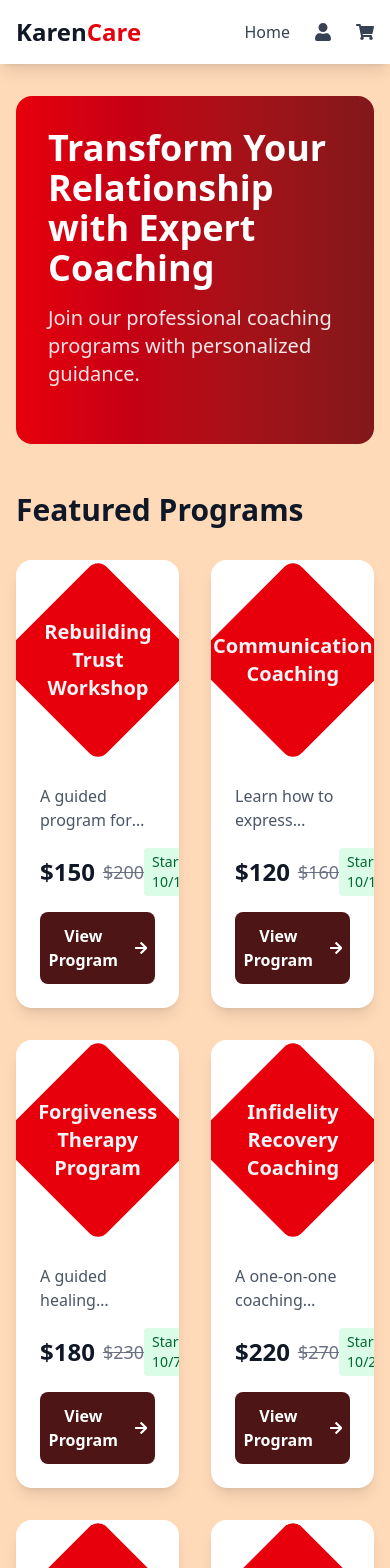
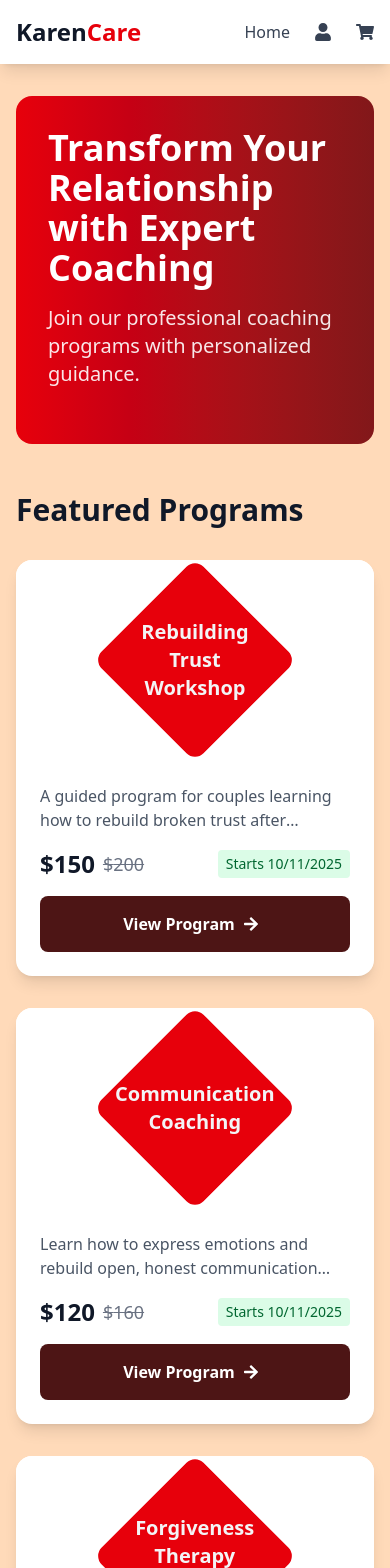
Before and after one commit to NetguardianSolution/KarenCare, a React (Vite) app: page / in a window 390 px wide. Shown: the top 1568 px of the page. Built offline with nearby package versions, Linux system fonts and the light colour scheme.

Commit message:
minor changes

```diff
--- a/src/pages/Home.jsx
+++ b/src/pages/Home.jsx
@@ -24,7 +24,7 @@ const Home = () => {
           {/* Featured Products */}
           <div className="mb-12">
             <h2 className="text-3xl font-bold text-gray-900 mb-8">Featured Programs</h2>
-            <div className="grid grid-cols-2 md:grid-cols-2 lg:grid-cols-3 gap-8">
+            <div className="grid grid-cols-1 md:grid-cols-1 lg:grid-cols-3 gap-8">
               {products.map(product => (
                 <div key={product.id} className="bg-white rounded-2xl shadow-lg overflow-hidden hover:shadow-xl transition-shadow duration-300">
                     <div className="h-50 bg-white flex items-center justify-center">
--- a/src/pages/Profile.jsx
+++ b/src/pages/Profile.jsx
@@ -70,8 +70,9 @@ const Profile = () => {
                       {new Date(order.date).toLocaleTimeString()}
                     </p>
                   </div>
-                  <span className={`px-3 py-1 rounded-full text-sm font-medium ${getStatusColor(order.status)}`}>
-                    {order.status.charAt(0).toUpperCase() + order.status.slice(1)}
+                  <span className={`px-3 py-1 rounded-full text-sm font-medium ${getStatusColor("pending")}`}>
+                    {/* {order.status.charAt(0).toUpperCase() + order.status.slice(1)} */}
+                    Pending
                   </span>
                 </div>
                 <div className="border-t border-gray-200 pt-4">
@@ -149,7 +150,7 @@ const Profile = () => {
         </div>
 
         {/* Quick Stats */}
-        {orders.length > 0 && (
+        {/* {orders.length > 0 && (
           <div className="bg-white rounded-2xl shadow-lg p-6">
             <h3 className="text-lg font-semibold text-gray-900 mb-4">Order Summary</h3>
             <div className="space-y-3">
@@ -173,7 +174,7 @@ const Profile = () => {
               </div>
             </div>
           </div>
-        )}
+        )} */}
       </div>
     </div>
   );
```
